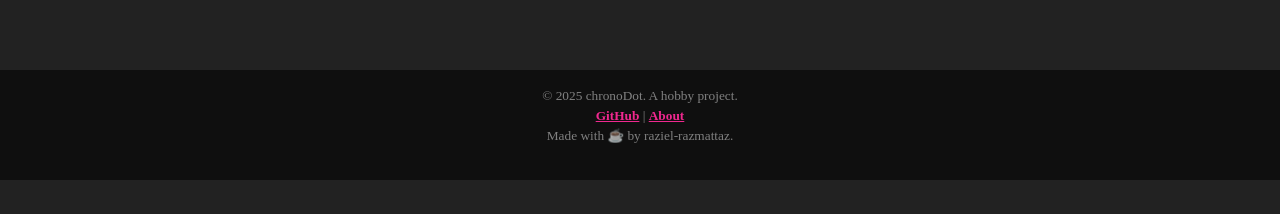
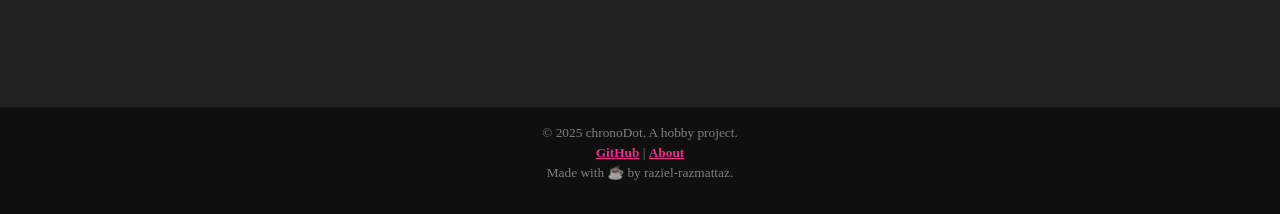
Before and after one commit to raziel-razmattaz/hobby-tracker, a Vue app: page / in a window 1280 px wide. Shown: the part 583-797 px from the top of the page. Built offline with nearby package versions, Linux system fonts and the light colour scheme; a web font is replaced by a local one.

Commit message:
Fixed Footer scroll issue if page too short

```diff
--- a/src/App.vue
+++ b/src/App.vue
@@ -21,7 +21,9 @@
       </ul>
     </nav>
     <main>
-      <router-view/>
+      <div class="content-area">
+        <router-view/>
+      </div>
       <footer>
         <p>© 2025 chronoDot. A hobby project.</p>
         <p><a href="https://github.com/raziel-razmattaz/hobby-tracker" target="_blank">GitHub</a> | <router-link to="/about">About</router-link></p>
@@ -38,6 +40,12 @@
   flex-direction: column;
   height: 100vh;
   width: 100%;
+}
+
+.content-area {
+  flex: 1;
+  display: flex;
+  flex-direction: column;
 }
 
 nav {
@@ -74,10 +82,13 @@ main {
   padding-top: var(--space-xxl);
   overflow-y: scroll;
   flex: 1;
+  display: flex;
+  flex-direction: column;
   min-height: 0%;
 }
 
 footer {
+  flex-shrink: 0;
   color: var(--text-footer);
   font-size: smaller;
   text-align: center;
```
